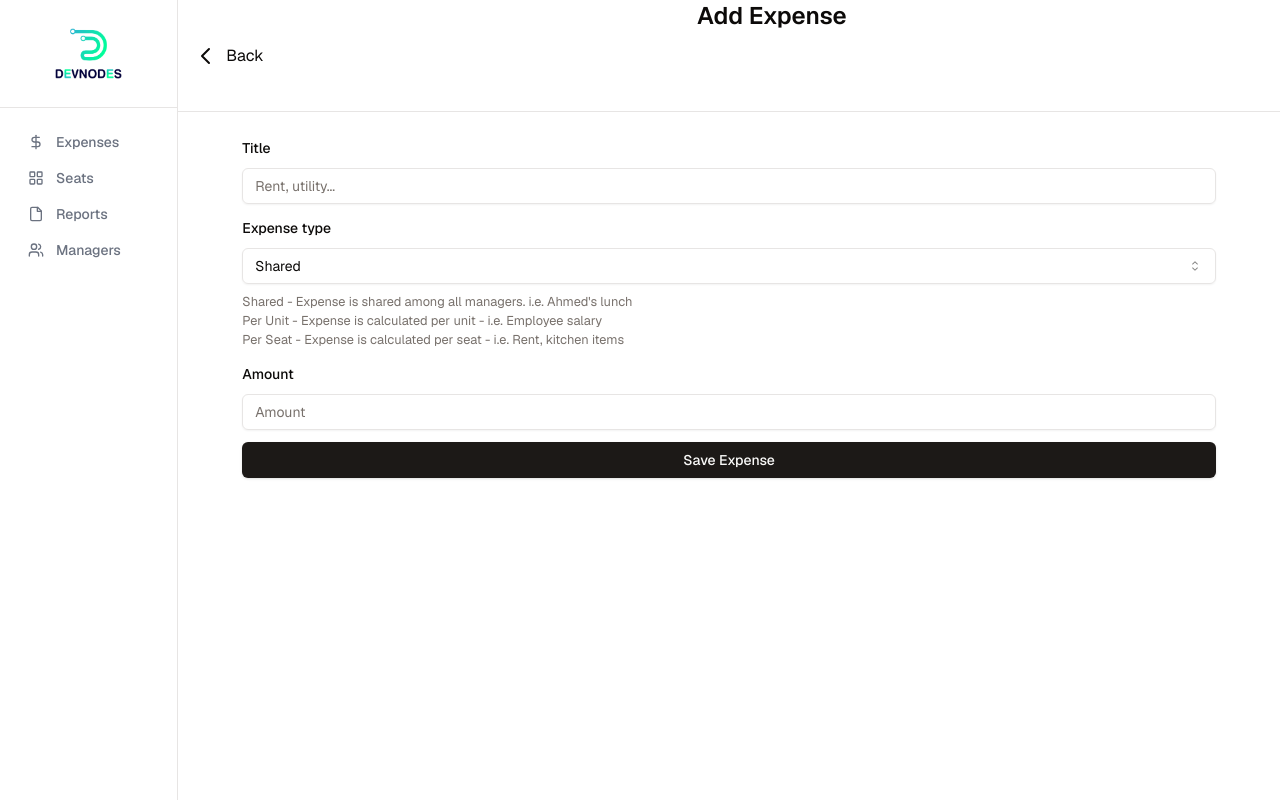
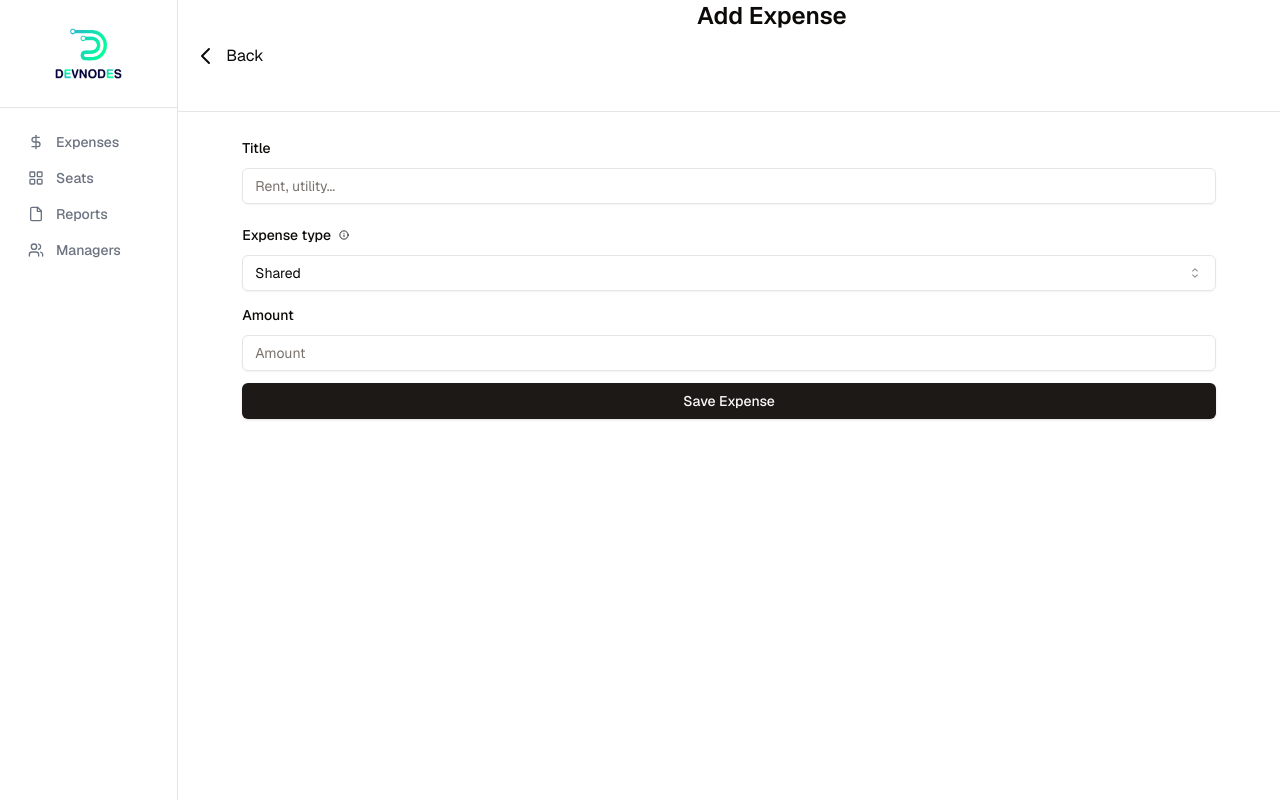
Before and after one commit to Monfernape/finnodes, a Next.js app: page /expenses/add-expense in a window 1280 px wide. Built offline with nearby package versions, Linux system fonts and the light colour scheme.

Commit message:
fix: added tooltip for expense type

```diff
--- a/components/expenses/AddExpense.tsx
+++ b/components/expenses/AddExpense.tsx
@@ -6,32 +6,28 @@
 import {
   Form,
   FormControl,
-  FormDescription,
   FormField,
   FormItem,
   FormLabel,
   FormMessage,
 } from "@/components/ui/form";
-import { AddExpenseFormData } from "../../types";
 import {
   Select,
   SelectContent,
   SelectItem,
   SelectTrigger,
   SelectValue,
-} from "../ui/select";
-import { Label } from "../ui/label";
+} from "@/components/ui/select";
 import {
-  Card,
-  CardContent,
-  CardDescription,
-  CardFooter,
-  CardHeader,
-  CardTitle,
-} from "../ui/card";
-import { Input } from "../ui/input";
+  Tooltip,
+  TooltipContent,
+  TooltipProvider,
+  TooltipTrigger,
+} from "@/components/ui/tooltip";
+import { Input } from "@/components/ui/input";
 import { z } from "zod";
 import { zodResolver } from "@hookform/resolvers/zod";
+import { InfoIcon } from "@/components/icons";
 
 export enum ExpenseType {
   Shared = "shared",
@@ -93,12 +89,31 @@
             </FormItem>
           )}
         />
-                <FormField
+        <FormField
           control={form.control}
           name="type"
           render={({ field }) => (
             <FormItem>
-              <FormLabel>Expense type</FormLabel>
+              <FormLabel>
+                Expense type{" "}
+                <TooltipProvider>
+                  <Tooltip>
+                    <TooltipTrigger>
+                      <InfoIcon style={{ width: 20, paddingTop: 14 }} />
+                    </TooltipTrigger>
+                    <TooltipContent>
+                      Shared - Expense is shared among all managers. i.e.
+                      Ahmed's lunch
+                      <br />
+                      Per Unit - Expense is calculated per unit - i.e. Employee
+                      salary
+                      <br />
+                      Per Seat - Expense is calculated per seat - i.e. Rent,
+                      kitchen items
+                    </TooltipContent>
+                  </Tooltip>
+                </TooltipProvider>
+              </FormLabel>
               <Select onValueChange={field.onChange} defaultValue={field.value}>
                 <FormControl>
                   <SelectTrigger>
@@ -113,13 +128,6 @@
                   ))}
                 </SelectContent>
               </Select>
-              <FormDescription>
-                Shared - Expense is shared among all managers. i.e. Ahmed's lunch
-                <br />
-                Per Unit - Expense is calculated per unit - i.e. Employee salary
-                <br />
-                Per Seat - Expense is calculated per seat - i.e. Rent, kitchen items
-              </FormDescription>
               <FormMessage />
             </FormItem>
           )}
@@ -131,11 +139,7 @@
             <FormItem>
               <FormLabel>Amount</FormLabel>
               <FormControl>
-                <Input
-                  type="number"
-                  placeholder="Amount"
-                  {...field}
-                />
+                <Input type="number" placeholder="Amount" {...field} />
               </FormControl>
               <FormMessage />
             </FormItem>
--- /dev/null
+++ b/components/icons/Info.tsx
@@ -0,0 +1,20 @@
+export const InfoIcon = (
+  props: React.JSX.IntrinsicAttributes & React.SVGProps<SVGSVGElement>
+) => (
+  <svg
+    {...props}
+    xmlns="http://www.w3.org/2000/svg"
+    width="24"
+    height="24"
+    viewBox="0 0 24 24"
+    fill="none"
+    stroke="currentColor"
+    strokeWidth="2"
+    strokeLinecap="round"
+    strokeLinejoin="round"
+  >
+    <circle cx="12" cy="12" r="10" />
+    <path d="M12 16v-4" />
+    <path d="M12 8h.01" />
+  </svg>
+);
--- a/components/icons/index.ts
+++ b/components/icons/index.ts
@@ -3,3 +3,4 @@
 export * from './Seat'
 export * from './User'
 export * from "./DevNodes"
+export * from "./Info"
--- /dev/null
+++ b/components/ui/tooltip.tsx
@@ -0,0 +1,30 @@
+"use client"
+
+import * as React from "react"
+import * as TooltipPrimitive from "@radix-ui/react-tooltip"
+
+import { cn } from "@/lib/utils"
+
+const TooltipProvider = TooltipPrimitive.Provider
+
+const Tooltip = TooltipPrimitive.Root
+
+const TooltipTrigger = TooltipPrimitive.Trigger
+
+const TooltipContent = React.forwardRef<
+  React.ElementRef<typeof TooltipPrimitive.Content>,
+  React.ComponentPropsWithoutRef<typeof TooltipPrimitive.Content>
+>(({ className, sideOffset = 4, ...props }, ref) => (
+  <TooltipPrimitive.Content
+    ref={ref}
+    sideOffset={sideOffset}
+    className={cn(
+      "z-50 overflow-hidden rounded-md bg-primary px-3 py-1.5 text-xs text-primary-foreground animate-in fade-in-0 zoom-in-95 data-[state=closed]:animate-out data-[state=closed]:fade-out-0 data-[state=closed]:zoom-out-95 data-[side=bottom]:slide-in-from-top-2 data-[side=left]:slide-in-from-right-2 data-[side=right]:slide-in-from-left-2 data-[side=top]:slide-in-from-bottom-2",
+      className
+    )}
+    {...props}
+  />
+))
+TooltipContent.displayName = TooltipPrimitive.Content.displayName
+
+export { Tooltip, TooltipTrigger, TooltipContent, TooltipProvider }
--- a/package.json
+++ b/package.json
@@ -14,6 +14,7 @@
     "@radix-ui/react-popover": "^1.0.7",
     "@radix-ui/react-select": "^2.0.0",
     "@radix-ui/react-slot": "^1.0.2",
+    "@radix-ui/react-tooltip": "^1.0.7",
     "@supabase/ssr": "latest",
     "@supabase/supabase-js": "latest",
     "autoprefixer": "10.4.17",
```
Also changed, not shown: types.ts (deleted, +0 -19 lines), 1 other file (tests, documents, lock files or other folders).
